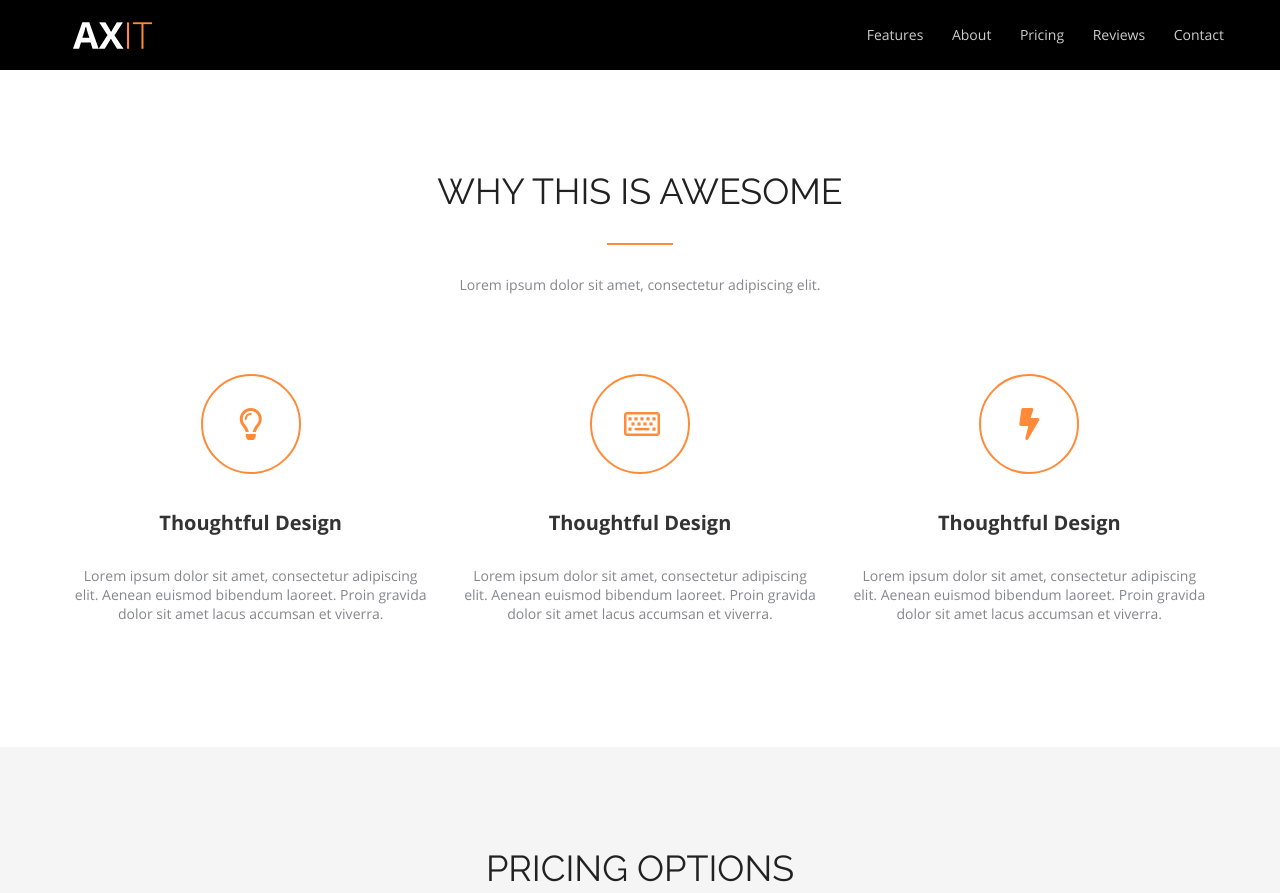
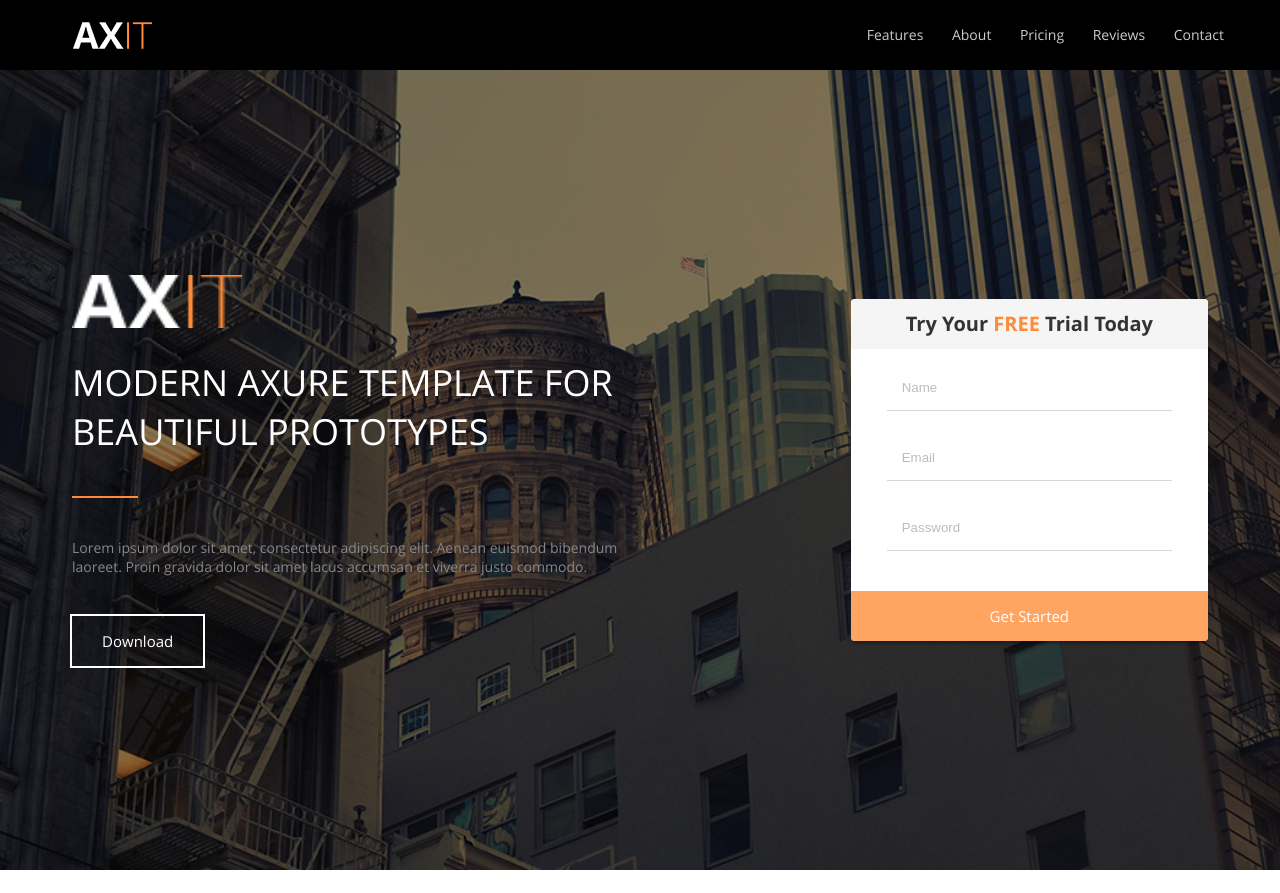
Before and after one commit to vladlucha/techMeSkills, a plain HTML site: page index.html in a window 1280 px wide. Shown: the top 893 px of the page. Drawn offline with Linux system fonts and the light colour scheme.

Commit message:
sectionHead added

```diff
--- a/index.html
+++ b/index.html
@@ -25,15 +25,45 @@
             <div class="logo"></div>
         </div>
         <div class="row col-xs-12 col-sm-12 col-md-4 col-lg-4">
-            <a href=""><div class="item">Features</div></a>
-            <a href=""><div class="item">About</div></a>
-            <a href=""><div class="item">Pricing</div></a>
+            <a href="#"><div class="item">Features</div></a>
+            <a href="#about"><div class="item">About</div></a>
+            <a href="#pricing"><div class="item">Pricing</div></a>
             <a href=""><div class="item">Reviews</div></a>
-            <a href=""><div class="item">Contact</div></a>
+            <a href="#contact"><div class="item">Contact</div></a>
         </div>
     </div>
     </div>
 </header>
+<div class="sectionHeader">
+    <div class="bgHeader">
+        <div class="container">
+            <div class="row">
+                <div class="col-lg-6 col-md-6 col-xs-12 col-sm-12 side">
+                    <div class="logo"></div>
+                    <div class="titleHeader">MODERN AXURE TEMPLATE FOR BEAUTIFUL PROTOTYPES</div>
+                    <div class="line"></div>
+                    <div class="subtitle">Lorem ipsum dolor sit amet, consectetur adipiscing elit. Aenean euismod bibendum laoreet. Proin gravida dolor sit amet lacus accumsan et viverra justo commodo.</div>
+                    <button>Download</button>
+                </div>
+                <div class="col-lg-4 col-md-4 col-xs-12 col-sm-12">
+                    <div class="form">
+                        <div class="head">Try Your <span>FREE</span> Trial Today</div>
+                        <div class="content">
+                            <form action="">
+                                <div class="forms">
+                                <input type="text" placeholder="Name">
+                                <input type="email" placeholder="Email">
+                                <input type="password" placeholder="Password">
+                                </div>
+                                <button class="formButton">Get Started</button>
+                            </form>
+                        </div>
+                    </div>
+                </div>
+            </div>
+        </div>
+    </div>
+</div>
 
 
 <!--section-->
--- a/styles/main.css
+++ b/styles/main.css
@@ -80,9 +80,12 @@ a{
 header{
     background-color: #000;
     padding: 20px 0px;
+    position: fixed;
+    z-index: 1;
+    width: 100%;
 }
 
-    header .logo{
+    .logo{
         width: 80px;
         height: 30px;
         background: url("../imgs/logo.png") center no-repeat;
@@ -103,6 +106,88 @@ header{
         opacity: 1;
         color:  #ff8b38;
     }
+
+/*sectionHeader*/
+
+.sectionHeader{
+
+}
+
+    .sectionHeader .bgHeader{
+        height: 100vh;
+        background: url("../imgs/bgHeader.png") center no-repeat;
+        background-size: cover;
+        display: flex;
+        position: relative;
+        padding-top: 70px;
+        align-items: center;
+
+    }
+
+    .sectionHeader .bgHeader .row{
+        align-items: center;
+    }
+
+    .sectionHeader .logo{
+        width: 170px;
+        height: 53px;
+        background-size: cover;
+        margin-bottom: 30px;
+    }
+
+    .sectionHeader .titleHeader{
+        color: #fff;
+        font-size: 36px;
+        margin-bottom: 40px;
+    }
+
+    .sectionHeader .subtitle{
+        text-align: left;
+        margin-bottom: 40px;
+        color: #86878b;
+    }
+
+    .sectionHeader .line{
+        margin: 0 0 40px 0;
+    }
+
+    .sectionHeader button{
+        margin: 0;
+    }
+
+    .sectionHeader .form{
+        width: 100%;
+        background-color: #fff;
+        border-radius: 4px;
+    }
+
+    .sectionHeader .form .head{
+        height: 50px;
+        text-align: center;
+        background-color: #f5f5f5;
+        font: 20px "OpenSans-Bold";
+        color: #333333;
+        line-height: 50px;
+        border-radius: 4px 4px 0 0;
+    }
+
+    .sectionHeader .form .head span{
+        color:  #ff8b38;
+    }
+
+    .sectionHeader .form .forms{
+        padding: 16 36px;
+    }
+
+    .sectionHeader .form .content input{
+        margin-bottom: 24px;
+    }
+
+    .sectionHeader .form .content .formButton{
+        width: 100%;
+        border-radius: 0px 0px 4px 4px;
+    }
+
 
 /*section1*/
 
@@ -211,7 +296,7 @@ header{
 
 /*section4*/
 
-.side input, .side textarea{
+input, .side textarea{
     width: 100%;
     margin-bottom: 35px;
     border: 0 solid red;
@@ -219,12 +304,12 @@ header{
     padding: 15px;
 }
 
-.side input:focus, .side textarea:focus{
+input:focus, .side textarea:focus{
     outline: 0px;
     border-bottom: 1px solid #ff9b51;
 }
 
-.side input::placeholder, .side textarea::placeholder{
+input::placeholder, .side textarea::placeholder{
     color: #bdbdbd;
 }
 
--- a/styles/media.css
+++ b/styles/media.css
@@ -7,8 +7,21 @@
         padding: 64px 0px;
     }
 
+    .sectionHeader .side{
+        margin-bottom: 36px;
+    }
+
+    .sectionHeader .bgHeader {
+        height: auto;
+        padding-bottom: 36px;
+    }
+
     .title{
         margin-bottom: 32px;
+    }
+
+    header{
+        position: relative;
     }
 
     header .logo{
@@ -25,4 +38,8 @@
         height: 44px;
         resize: none;
     }
+
+    button{
+        width: 100%;
+    }
 }
```
Also changed, not shown: imgs/bgHeader.png (added).
